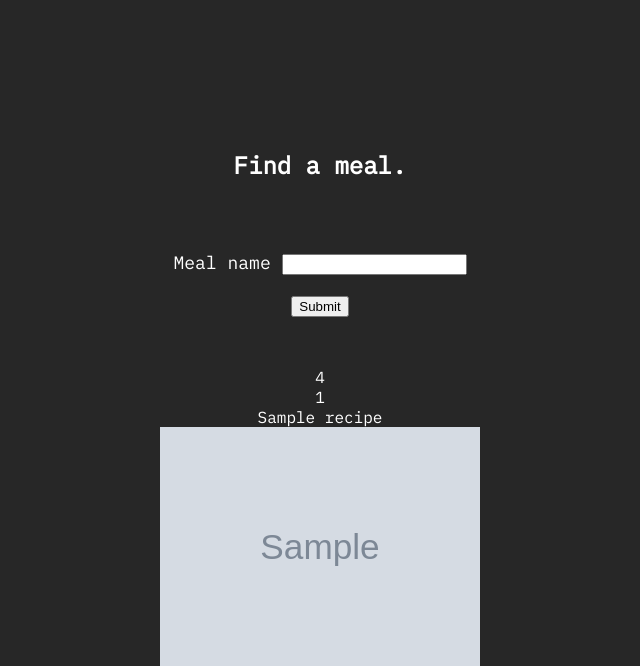
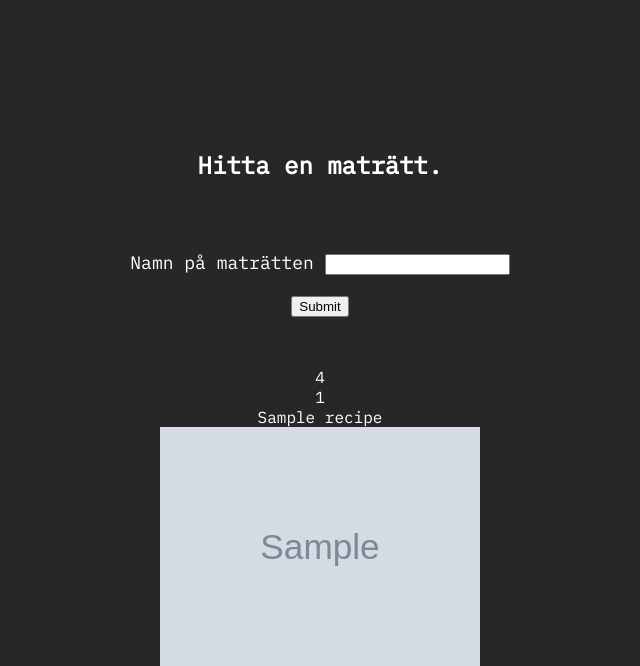
Before and after one commit to KoalaV2/IQFridge, a Flask app: template templates/findmeal.html in a window 1280 px wide. Shown: the top 666 px of the page, without its empty margins (320-960 px from the left). Run offline with Flask 2, Linux system fonts and the light colour scheme; the template is opened without the code that fills it: most values are stand-ins (such as "Sample title", 1, 10 or a date in 2020); grey boxes marked "Sample" are stand-in pictures.

Commit message:
translate to swedish

```diff
--- a/templates/findmeal.html
+++ b/templates/findmeal.html
@@ -14,10 +14,10 @@
 		<div class="main-container">
 
 			<div class="title-container">
-				<h2>Find a meal.</h2>
+				<h2>Hitta en maträtt.</h2>
 			</div>
             <form action="/findmeal" method = "POST">
-            <p>Meal name <input type = "text" name = "Name" /></p>
+            <p>Namn på maträtten <input type = "text" name = "Name" /></p>
             <p><input type = "submit" value = "Submit" /></p>
             </form>
 
```
